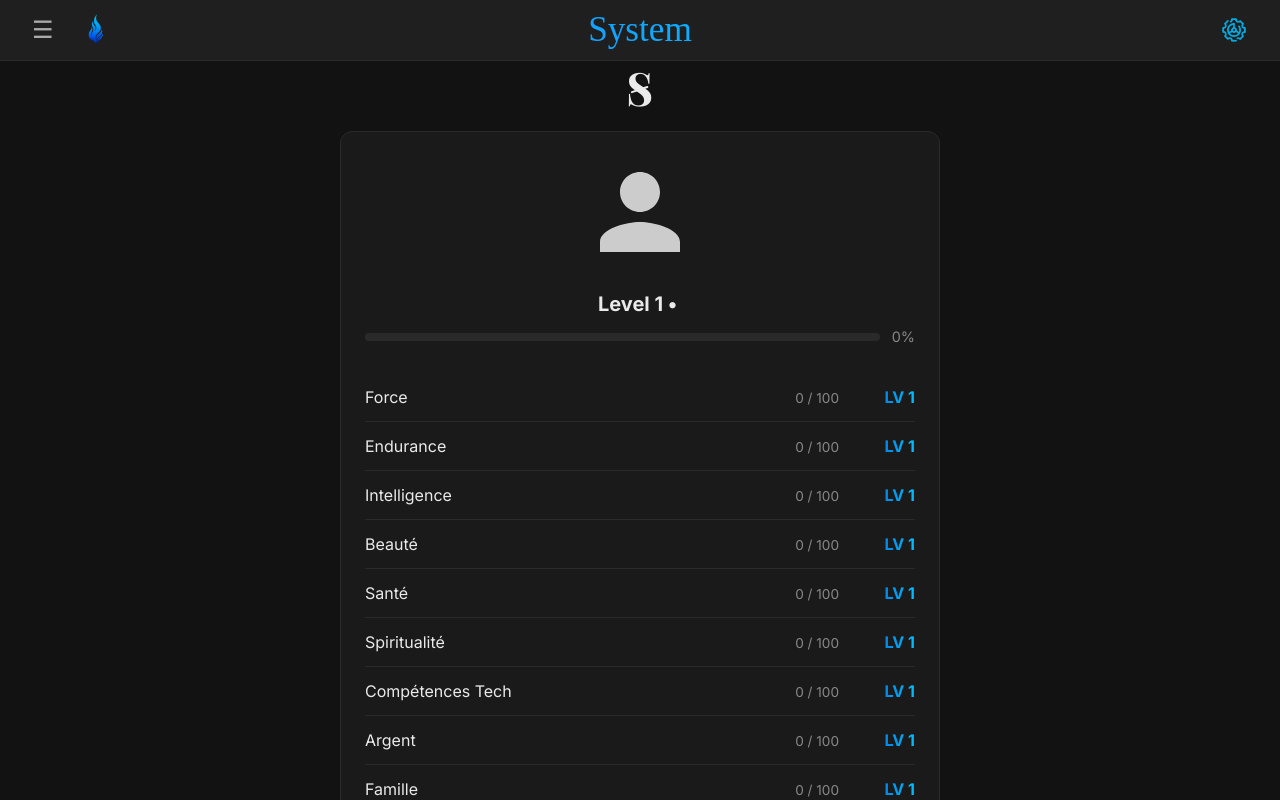
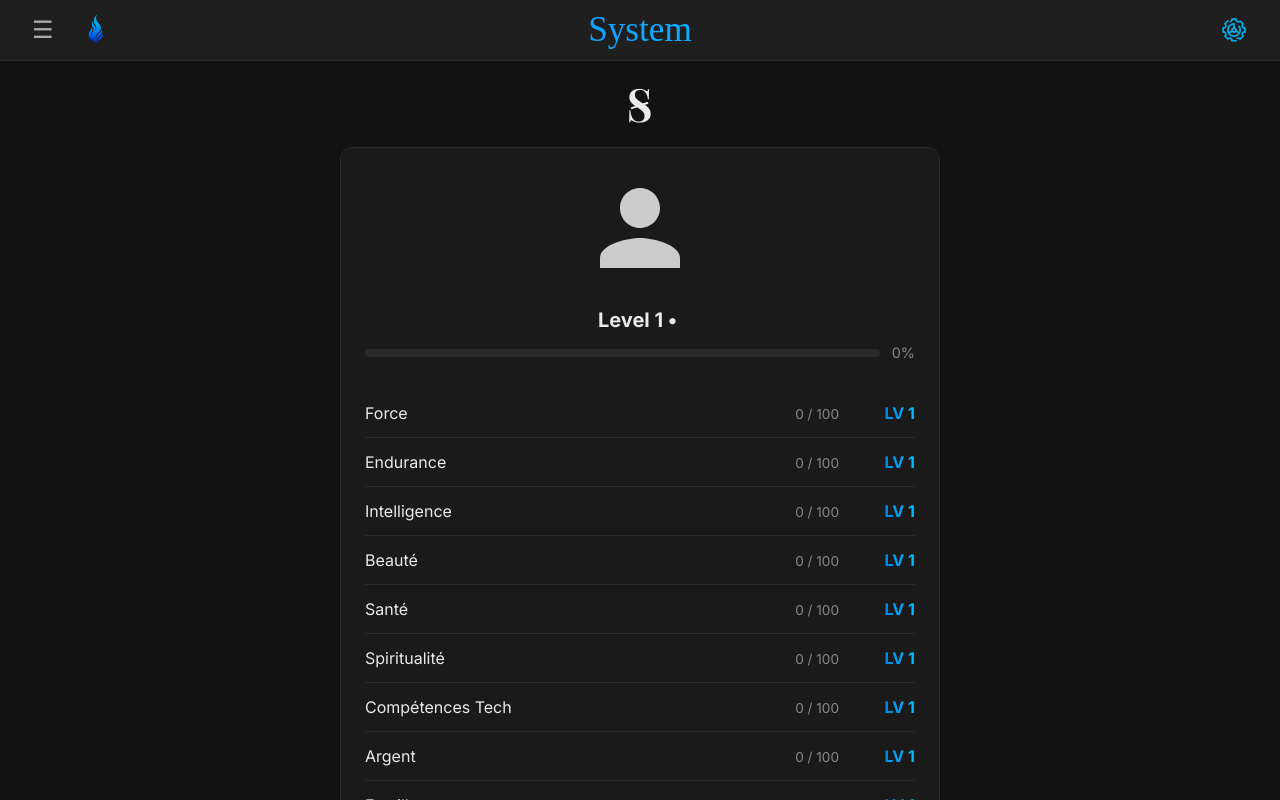
Before and after one commit to Assed95470/System, a React (Vite) app: page / in a window 1280 px wide. Shown: the top 800 px of the page. Built offline with nearby package versions, Linux system fonts and the light colour scheme; no server answers; the database is empty; a web font is replaced by a local one.

Commit message:
fix: Switch to P4

```diff
--- a/src/QuestManager.jsx
+++ b/src/QuestManager.jsx
@@ -90,7 +90,7 @@ const TitleIcon = ({ size = '3.2rem', isMobile }) => {
         style={{
           fontFamily: "'Playfair Display', serif",
           fontSize: '90px',
-          fontWeight: 700,
+          fontWeight: 600, // Police légèrement affinée
         }}
       >
         S
@@ -163,12 +163,13 @@ export default function QuestManager({
       <div style={{
         textAlign: "center",
         marginBottom: '16px',
-        // On utilise un div simple pour centrer notre icône
+        marginTop: '16px', // Espace ajouté au-dessus de l'icône
       }}>
         <TitleIcon isMobile={isMobile} />
       </div>
 
       <Card isMobile={isMobile}>
+        {/* --- Section Photo de Profil --- */}
         <div style={{ textAlign: 'center', marginBottom: '20px' }}>
           <input
             type="file"
--- a/src/index.css
+++ b/src/index.css
@@ -1,4 +1,4 @@
-@import url('https://fonts.googleapis.com/css2?family=Inter:wght@400;500;700&family=Playfair+Display:wght@700&display=swap');
+@import url('https://fonts.googleapis.com/css2?family=Inter:wght@400;500;700&family=Playfair+Display:wght@600;700&display=swap');
 
 body {
   margin: 0;
```
